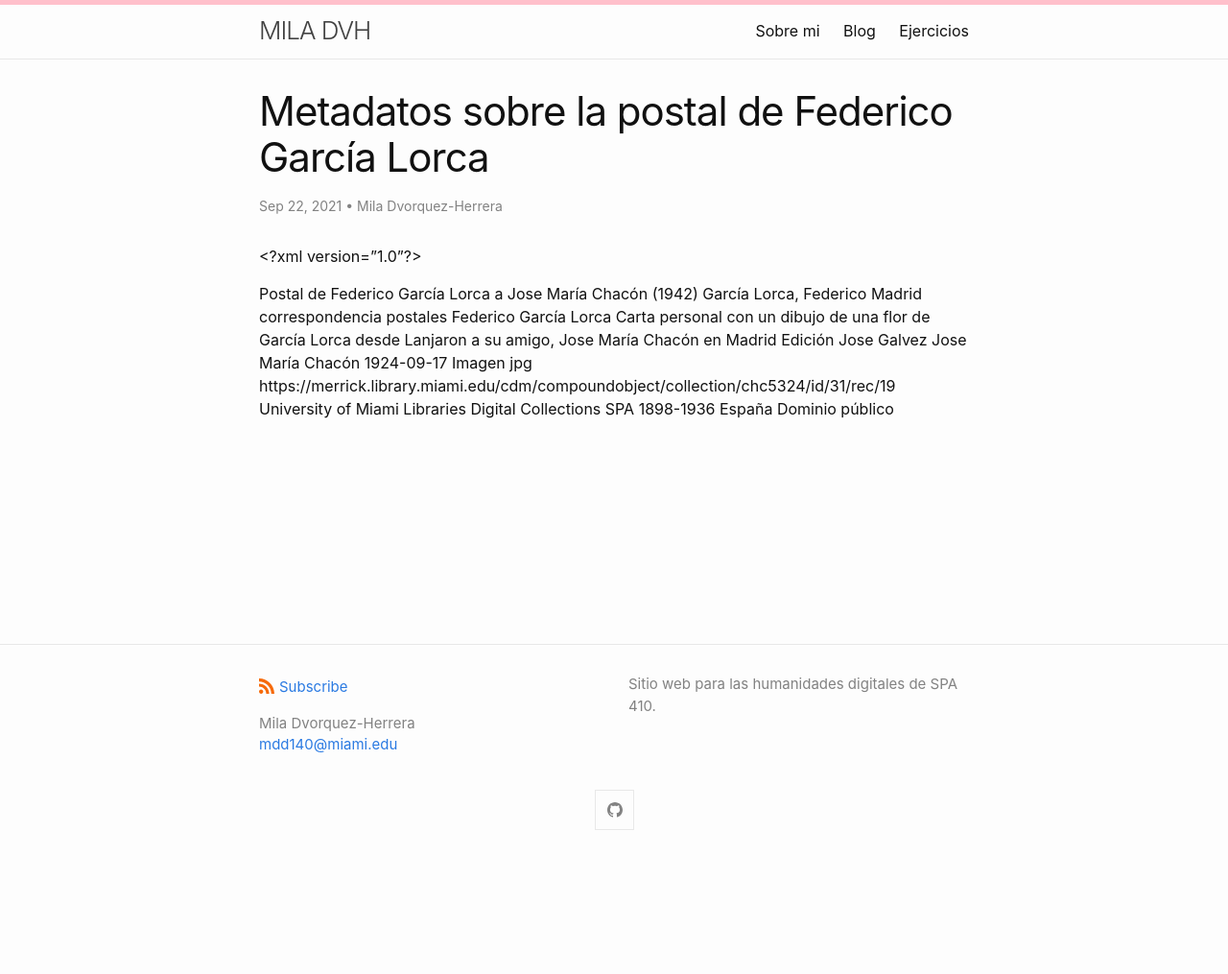
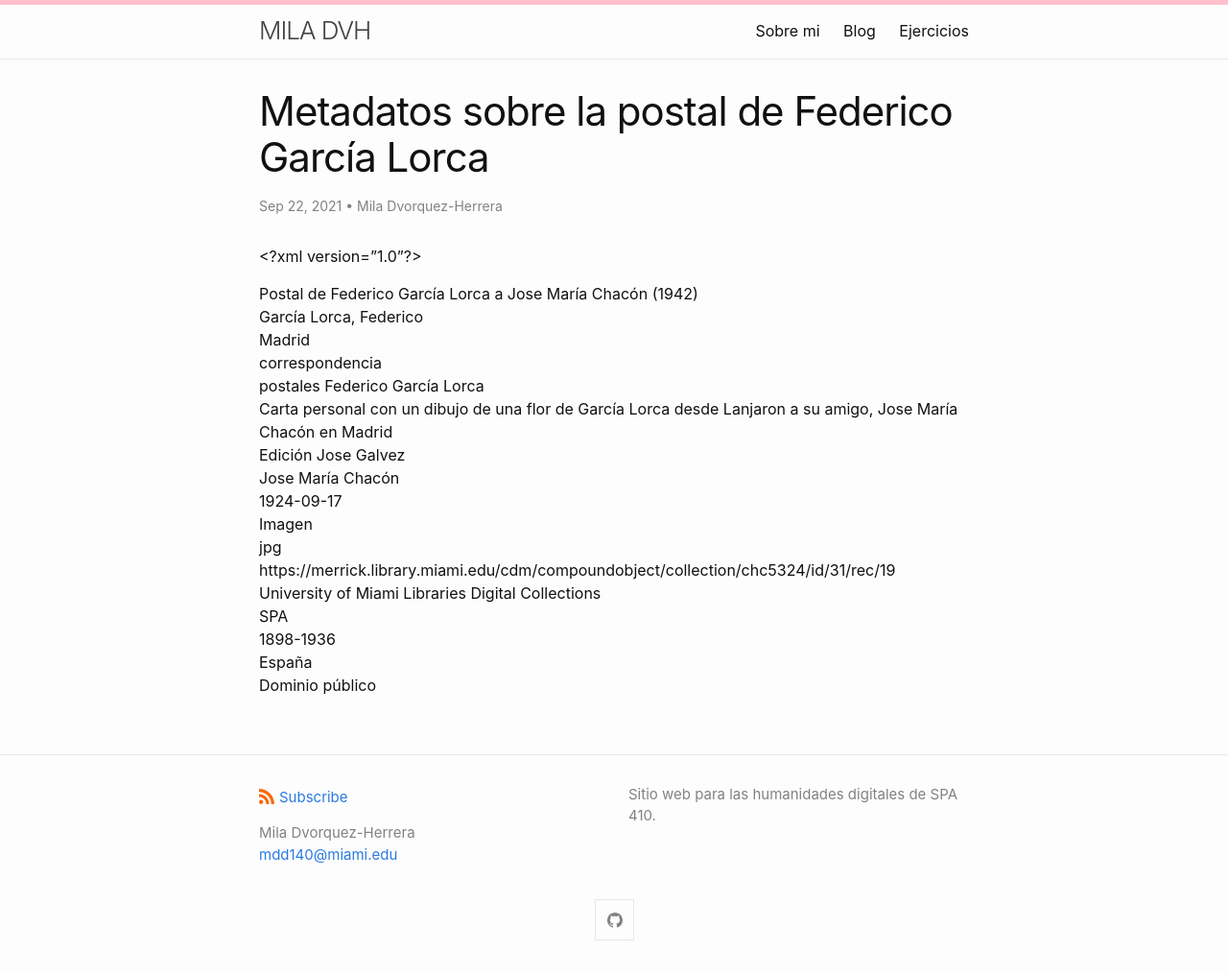
Before and after one commit to miladvh/miladvh.github.io, a Jekyll site: the page built from _posts/2021-09-22-metadatos.md, in a window 1280 px wide. Shown: the whole page at 96% size. Built offline with Jekyll 4.4.1, drawn with Linux system fonts in a browser that asks for light colours; before the commit the page ends 900 px from its top, so only the background shows below that.

Commit message:
Update 2021-09-22-metadatos.md

```diff
--- a/_posts/2021-09-22-metadatos.md
+++ b/_posts/2021-09-22-metadatos.md
@@ -10,75 +10,92 @@ author: Mila Dvorquez-Herrera
 
     <dc:title>
         Postal de Federico García Lorca a Jose María Chacón (1942)
-    </dc:title>
+    </dc:title> <br/>
 
     <dc:creator>
         García Lorca, Federico
     </dc:creator>
+    <br/>
 
     <dc:subject>
         Madrid
     </dc:subject>
+    <br/>
 
     <dc:subject>
         correspondencia
     </dc:subject>
+    <br/>
 
     <dc:subject>
         postales
     </dc:subject>
 
+
     <dc:subject>
         Federico García Lorca
     </dc:subject>
+    <br/>
 
     <dc:description>
         Carta personal con un dibujo de una flor de García Lorca desde Lanjaron a su amigo, Jose María Chacón en Madrid
     </dc:description>
+    <br/>
 
     <dc:publisher>
         Edición Jose Galvez
     </dc:publisher>
+    <br/>
 
     <dc:contributor>
         Jose María Chacón
     </dc:contributor>
+    <br/>
 
     <dc:date>
         1924-09-17
     </dc:date>
+    <br/>
 
     <dc:type>
         Imagen
     </dc:type>
+    <br/>
 
     <dc:format>
         jpg
     </dc:format>
+    <br/>
 
     <dc:identifier>
         https://merrick.library.miami.edu/cdm/compoundobject/collection/chc5324/id/31/rec/19
     </dc:identifier>
+    <br/>
 
     <dc:source>
         University of Miami Libraries Digital Collections
     </dc:source>
+    <br/>
 
     <dc:language>
         SPA
     </dc:language>
+    <br/>
 
     <dc:coverage>
         1898-1936
     </dc:coverage>
+    <br/>
 
     <dc:coverage>
         España
     </dc:coverage>
+    <br/>
 
     <dc:rights>
         Dominio público
     </dc:rights>
+    <br/>
 
 
 </metadata>
```
